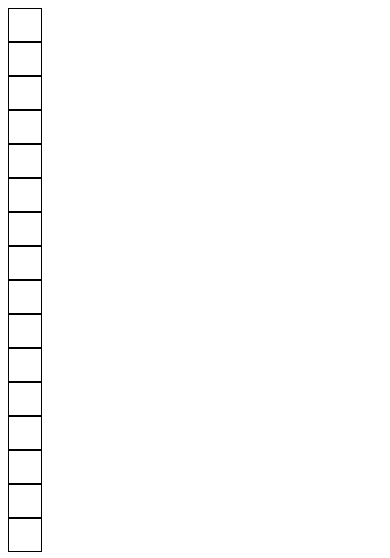
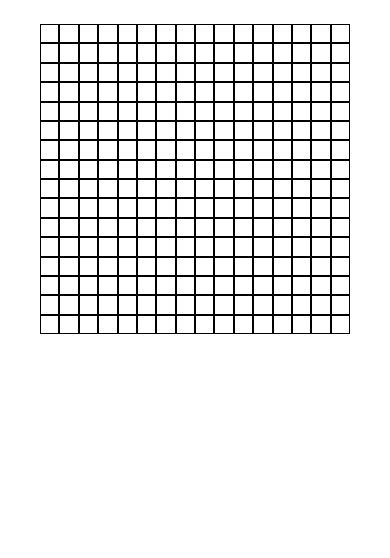
Before and after one commit to Helge-R/Etch-a-Sketch, a plain HTML site: page index.html in a window 390 px wide. Drawn offline with Linux system fonts and the light colour scheme.

Commit message:
Make a responsive 16x16 grid with flexbox

```diff
--- a/script.js
+++ b/script.js
@@ -6,7 +6,7 @@
 const container = document.querySelector(".container");
 
 // Create 16 divs and add them to container
-for (let i = 0; i < 16; i++) {
+for (let i = 0; i < 16 * 16; i++) {
   let div = document.createElement("div");
   div.classList.add("square");
   container.appendChild(div);
--- a/styles.css
+++ b/styles.css
@@ -1,5 +1,19 @@
+body {
+  display: flex;
+  justify-content: center;
+}
+
+
+.container {
+  display: flex;
+  flex-wrap: wrap;
+  min-width: 256px;
+  margin: 16px 32px;
+}
+
 .square {
-  width: 32px;
-  height: 32px;
+  flex: 1 1 6%;
+  box-sizing: border-box;
   border: 1px solid black;
+  aspect-ratio: 1 / 1;
 }
```
